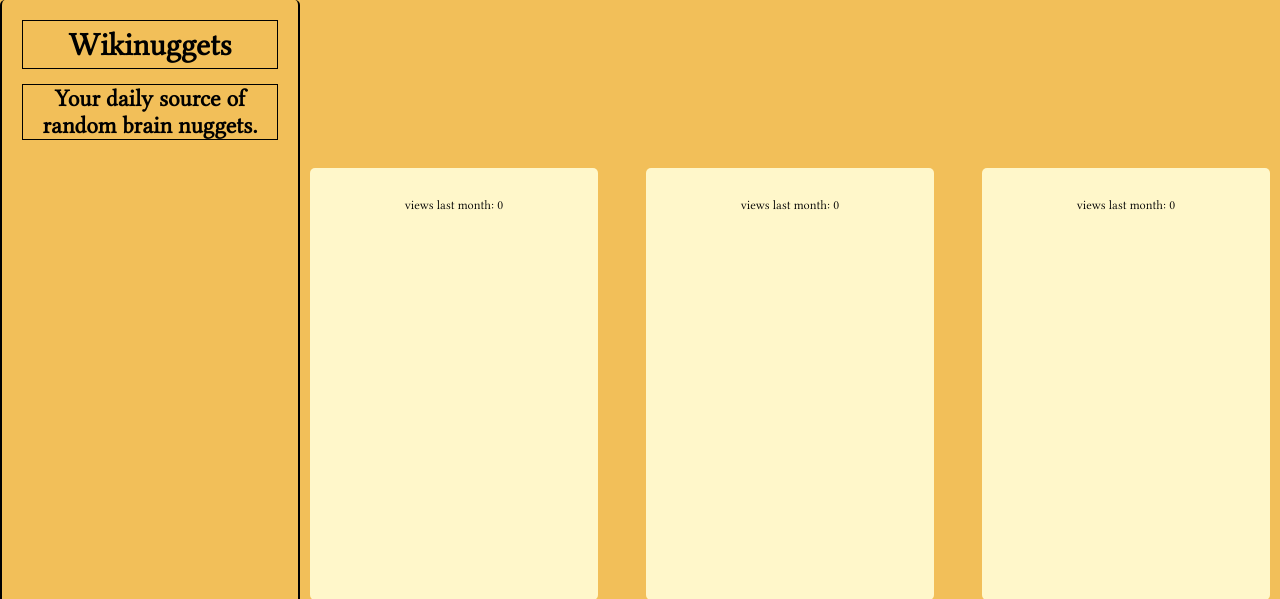
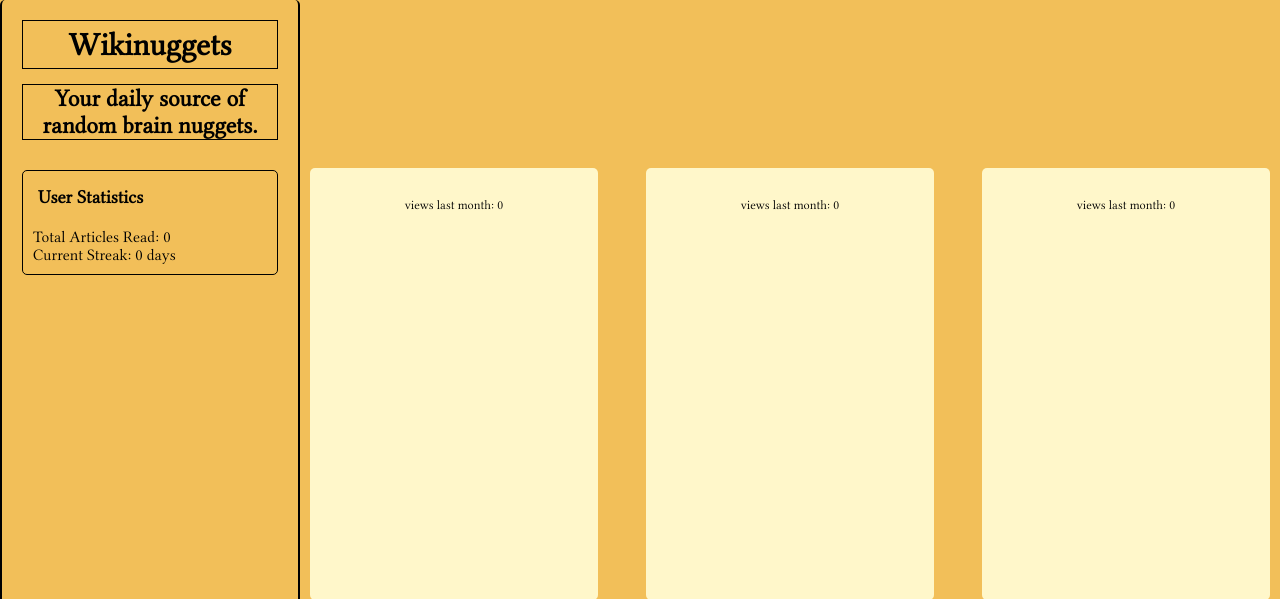
Before and after one commit to 0xJensMalm/WikiNuggets, a Flask app: page / in a window 1280 px wide; the page is wider, and only the part inside the window is pictured. Shown: the top 599 px of that part. Run offline with Flask 2, Linux system fonts and the light colour scheme; data that the repository does not hold is empty.

Commit message:
update with user stats

```diff
--- a/static/style.css
+++ b/static/style.css
@@ -139,3 +139,15 @@ body {
     text-align: center;
     margin-top: 10px;
   }
+  .stats-header {
+    text-align: left;
+    margin-bottom: 15px;
+    padding: 5px;
+  }
+
+  #user-stats {
+    margin-top: 20px;
+    padding: 10px;
+    border: 1px solid black;
+    border-radius: 5px;
+  }
--- a/templates/index.html
+++ b/templates/index.html
@@ -10,6 +10,11 @@
   <div id="left-container">
     <h1 class="header">Wikinuggets</h1>
     <h2 class="sub-header">Your daily source of random brain nuggets.</h2>
+    <div id="user-stats">
+        <h3 class="stats-header">User Statistics</h3>
+        <p>Total Articles Read: <span id="total-articles">0</span></p>
+        <p>Current Streak: <span id="current-streak">0</span> days</p>
+      </div>
   </div>
     <div id="container">
         <div class="box">
```
Also changed, not shown: static/script.js (indentation only).
